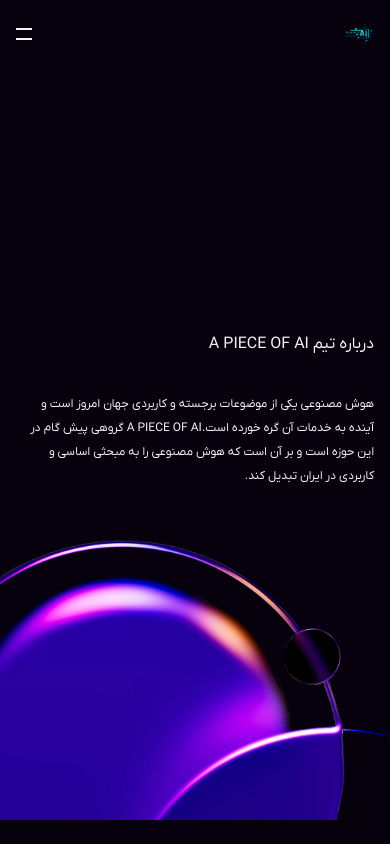
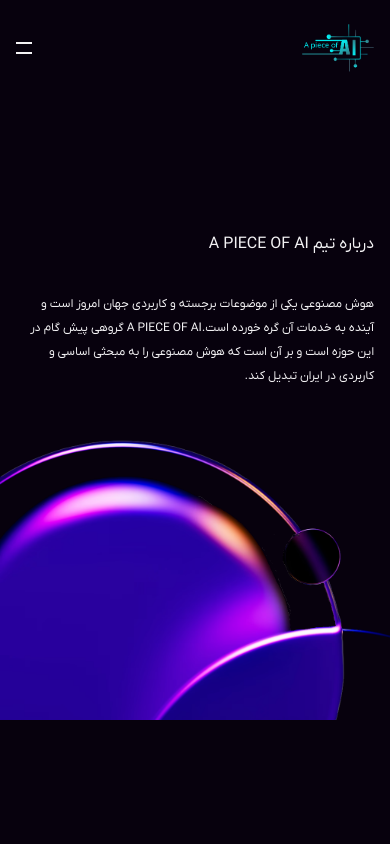
Before and after one commit to Emarnghni/A-piece-of-AI, a Next.js app: page / in a window 390 px wide. Shown: the top 844 px of the page. Built offline with nearby package versions, Linux system fonts and the light colour scheme.

Commit message:
changed the sizing of two elements

```diff
--- a/src/app/components/header.tsx
+++ b/src/app/components/header.tsx
@@ -13,7 +13,7 @@
       >
         <div className=" flex items-center justify-between py-6 lg:w-full">
           <div className={`z-20 flex w-[20%] items-center`}>
-            <Image className="w-2/5" src={logo} alt="logo" />
+            <Image className="lg:w-2/5" src={logo} alt="logo" />
             {/* <h1 className="mr-3 text-nowrap text-black dark:text-white md:text-base">
               A piece of AI
             </h1> */}
--- a/src/app/page.tsx
+++ b/src/app/page.tsx
@@ -90,9 +90,9 @@
   return (
     <>
       <div className="w-full bg-white dark:bg-black">
-        <div className="flex h-screen flex-col justify-between pb-6">
+        <div className="flex h-screen flex-col justify-start pb-6">
           <Header />
-          <div className="mr-auto flex flex-col lg:w-[95%]">
+          <div className="my-auto mr-auto flex flex-col lg:w-[95%]">
             <div className="lg:flex">
               <div className="px-4 lg:flex lg:flex-col lg:justify-center lg:px-0">
                 <p className="mt-9 text-base text-black dark:text-white md:text-2xl lg:text-4xl">
```
